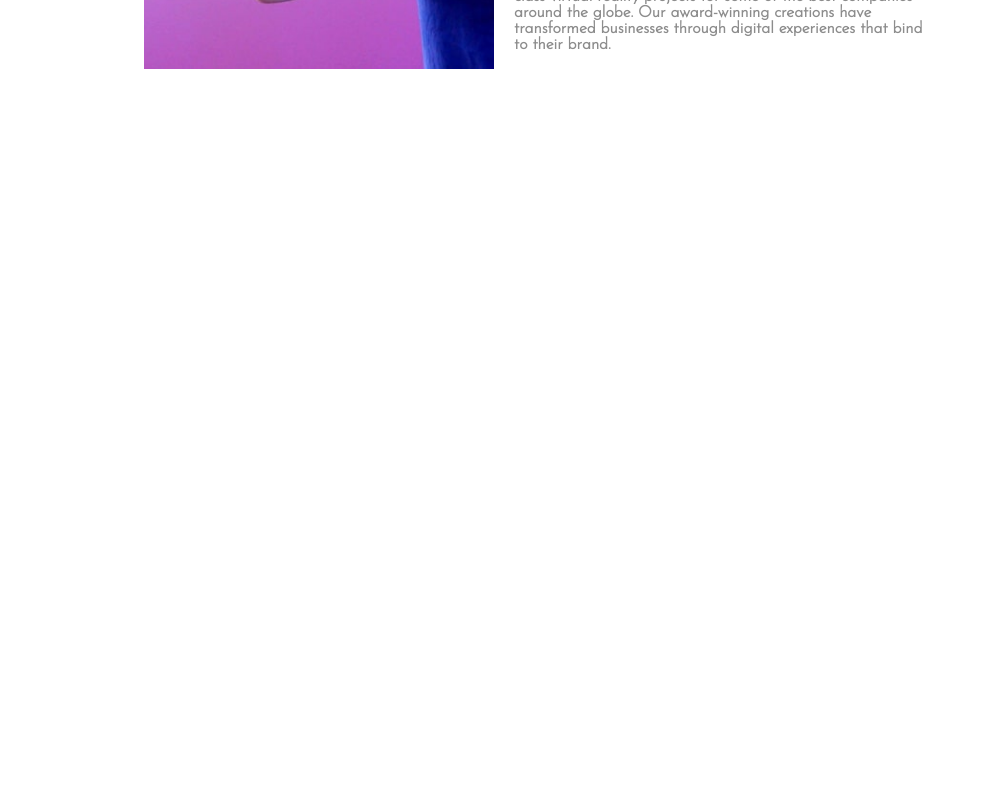
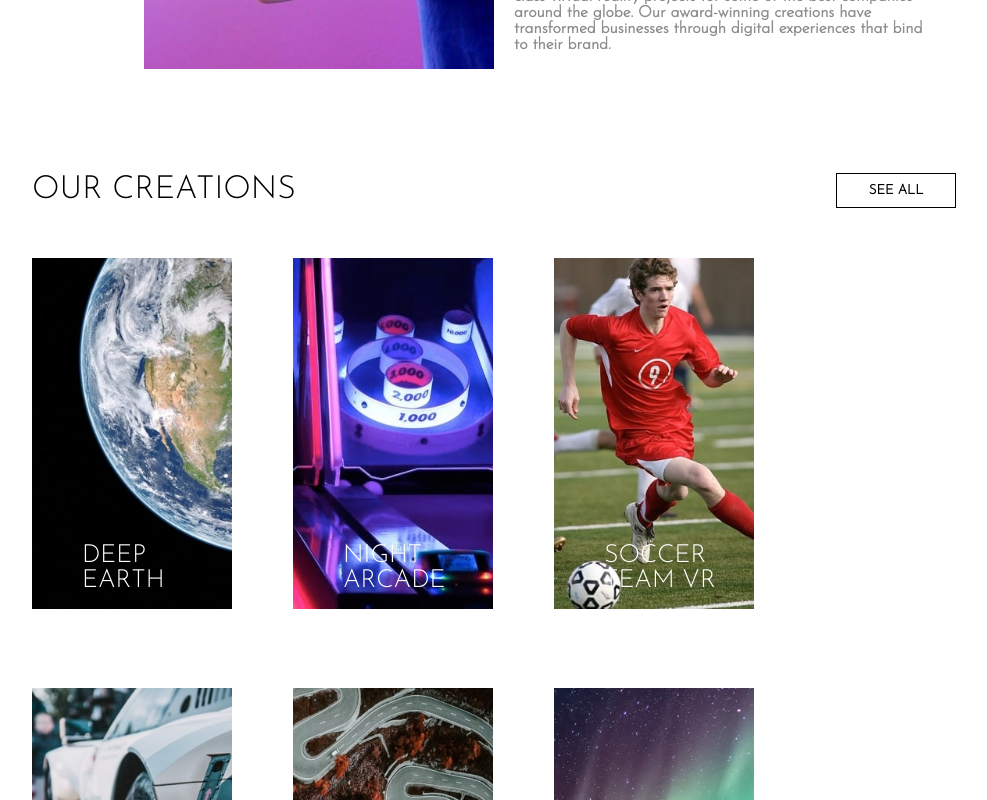
Before and after one commit to FelipePinha/Landing-page-loopstudios, a React (Vite) app: page / in a window 1280 px wide. Shown: the part 1260-2060 px from the top of the page, without its empty margins (146-1133 px from the left). Before the commit the page ends 1383 px from the top, so only its background shows below. Built offline with nearby package versions, Linux system fonts and the light colour scheme.

Commit message:
create gallery component

```diff
--- a/src/App.tsx
+++ b/src/App.tsx
@@ -3,6 +3,7 @@ import { ThemeProvider } from "styled-components"
 import theme from "./styles/Theme"
 import { Banner } from "./components/Banner/Banner"
 import { Interactive } from "./components/Interactive/Interactive"
+import { Gallery } from "./components/Gallery/Gallery"
 
 function App() {
 
@@ -13,6 +14,7 @@ function App() {
         <main>
           <Banner />
           <Interactive />
+          <Gallery />
         </main>
       </ThemeProvider>
     </>
--- /dev/null
+++ b/src/components/Gallery/Gallery.tsx
@@ -0,0 +1,13 @@
+import { GalleryHeader } from '../GalleryHeader/GalleryHeader'
+import { GalleryImages } from '../GalleryImages/GalleryImages'
+import * as C from './Styles'
+
+export const Gallery = () => {
+    return (
+        <C.Section>
+            <GalleryHeader />
+            <GalleryImages />
+            <C.MobileButton>SEE ALL</C.MobileButton>
+        </C.Section>
+    )
+}
--- /dev/null
+++ b/src/components/Gallery/Styles.ts
@@ -0,0 +1,26 @@
+import styled from "styled-components";
+
+export const Section = styled.section`
+    width: 80%;
+    display: flex;
+    flex-direction: column;
+    padding: 5rem;
+    align-items: center;
+    gap: 5rem;
+    margin: auto;
+`
+
+export const MobileButton = styled.button`
+    font-family: 'Josefin Sans', sans-serif;
+    width: 12rem;
+    padding: 1rem;
+    font-weight: 700;
+    border: 1px solid ${props => props.theme.colors.black};
+    background-color: ${props => props.theme.colors.white};
+    transition: all .3s ease-in-out;
+    display: none;
+
+    @media (max-width: 700px) {
+        display: block;
+    }
+`
--- /dev/null
+++ b/src/components/GalleryHeader/GalleryHeader.tsx
@@ -0,0 +1,10 @@
+import * as C from './Styles'
+
+export const GalleryHeader = () => {
+    return (
+        <C.Div>
+            <h1>OUR CREATIONS</h1>
+            <C.Button>SEE ALL</C.Button>
+        </C.Div>
+    )
+}
--- /dev/null
+++ b/src/components/GalleryHeader/Styles.ts
@@ -0,0 +1,41 @@
+import styled from "styled-components";
+
+export const Div = styled.div`
+    width: 100%;
+    min-width: 33rem;
+    display: flex;
+    justify-content: space-between;
+    align-items: center;
+
+    h1 {
+        font-size: 3.2rem;
+        font-family: 'Josefin Sans', sans-serif;
+        font-weight: 400;
+    }
+
+    @media (max-width: 700px) {
+        h1 {
+            margin: auto;
+        }
+    }
+`
+
+export const Button = styled.button`
+    font-family: 'Josefin Sans', sans-serif;
+    width: 12rem;
+    padding: 1rem;
+    font-weight: 700;
+    border: 1px solid ${props => props.theme.colors.black};
+    background-color: ${props => props.theme.colors.white};
+    cursor: pointer;
+    transition: all .3s ease-in-out;
+
+    &:hover {
+        background-color: ${props => props.theme.colors.black};
+        color: ${props => props.theme.colors.white};
+    }
+
+    @media (max-width: 700px) {
+        display: none;
+    }
+`
--- /dev/null
+++ b/src/components/GalleryImages/GalleryImages.tsx
@@ -0,0 +1,64 @@
+import DeepEarth from '../../assets/desktop/image-deep-earth.jpg'
+import NightArcade from '../../assets/desktop/image-night-arcade.jpg'
+import SoccerTeam from '../../assets/desktop/image-soccer-team.jpg'
+import Grid from '../../assets/desktop/image-grid.jpg'
+import FromAbove from '../../assets/desktop/image-from-above.jpg'
+import PocketBoreals from '../../assets/desktop/image-pocket-borealis.jpg'
+import Curiosity from '../../assets/desktop/image-curiosity.jpg'
+import Fisheye from '../../assets/desktop/image-fisheye.jpg'
+import * as C from './styles'
+
+
+export const GalleryImages = () => {
+    const images = [
+    {
+        url: DeepEarth,
+        text: 'DEEP EARTH'
+    },
+    {
+        url: NightArcade,
+        text: 'NIGHT ARCADE'
+    },
+    {
+        url: SoccerTeam,
+        text: 'SOCCER TEAM VR'
+
+    },
+    {
+        url: Grid,
+        text: 'THE GRID'
+    },
+    {
+        url: FromAbove,
+        text: 'FROM UP ABOVE VR'
+    },
+    {
+        url: PocketBoreals,
+        text: 'POCKET BOREALIS'
+    },
+    {
+        url: Curiosity,
+        text: 'THE CURIOSITY'
+    },
+    {
+        url: Fisheye,
+        text: 'MAKE IT FISHEYE'
+    }]
+
+    return (
+        <C.imagesContainer>
+            {
+                images.map(image => {
+                    return (
+                        <C.Image>
+                            <img src={image.url} alt={image.text} key={image.url}/>
+                            <C.overlay>
+                                <p>{image.text}</p>
+                            </C.overlay>
+                        </C.Image>
+                    )
+                })
+            }
+        </C.imagesContainer>
+    )
+}
--- /dev/null
+++ b/src/components/GalleryImages/styles.ts
@@ -0,0 +1,46 @@
+import styled from "styled-components";
+
+export const imagesContainer = styled.div`
+    width: 100%;
+    display: grid;
+    grid-template-columns: repeat(auto-fill, 186px);
+    align-content: center;
+    gap: 7.5rem;
+`
+
+export const Image = styled.div`
+    width: 19.99rem;
+    position: relative;
+    cursor: pointer;
+
+    img {
+        width: 20rem;
+    }
+`
+
+export const overlay = styled.div`
+    position: absolute;
+    left: 0;
+    top: 0;
+    width: 100%;
+    height: 100%;
+    transition: all .3s ease;
+
+    p {
+        position: absolute;
+        bottom: 2rem;
+        left: 25%;
+        color: ${props => props.theme.colors.white};
+        font-size: 2.5rem;
+        font-family: 'Josefin Sans', sans-serif;
+        font-weight: 500;
+    }
+
+    &:hover {
+        background: rgba(255, 255, 255, .6);
+
+        p {
+            color: ${props => props.theme.colors.black};
+        }
+    }
+`
--- a/src/components/Interactive/Styles.ts
+++ b/src/components/Interactive/Styles.ts
@@ -46,6 +46,7 @@ export const Info = styled.div`
 
     h2 {
         font-size: 3rem;
+        font-weight: 500;
 
     }
     p {
```
